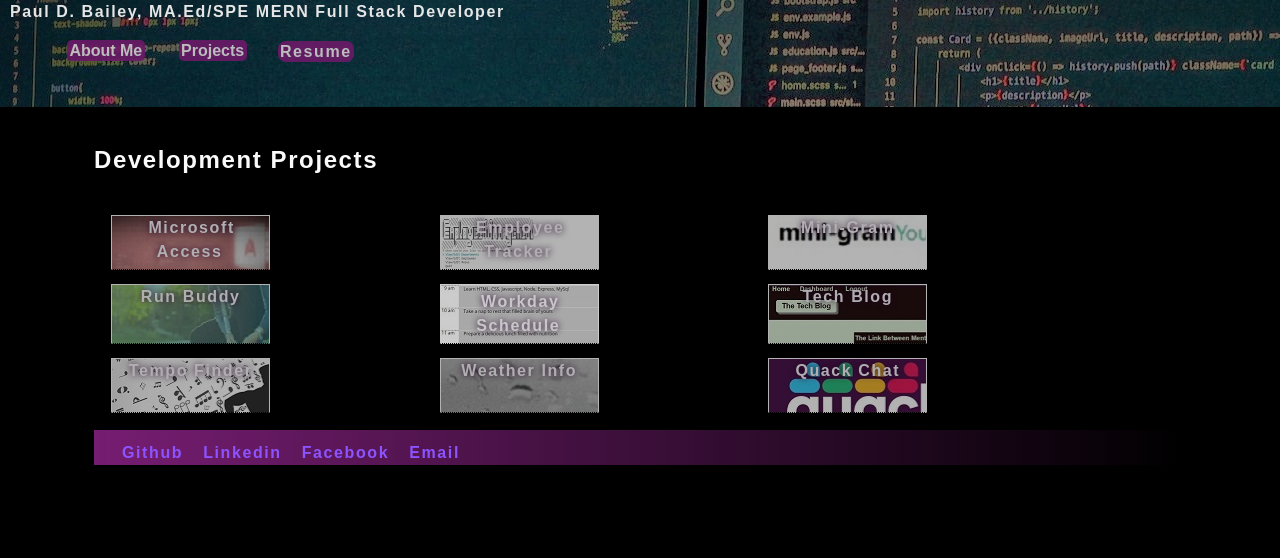
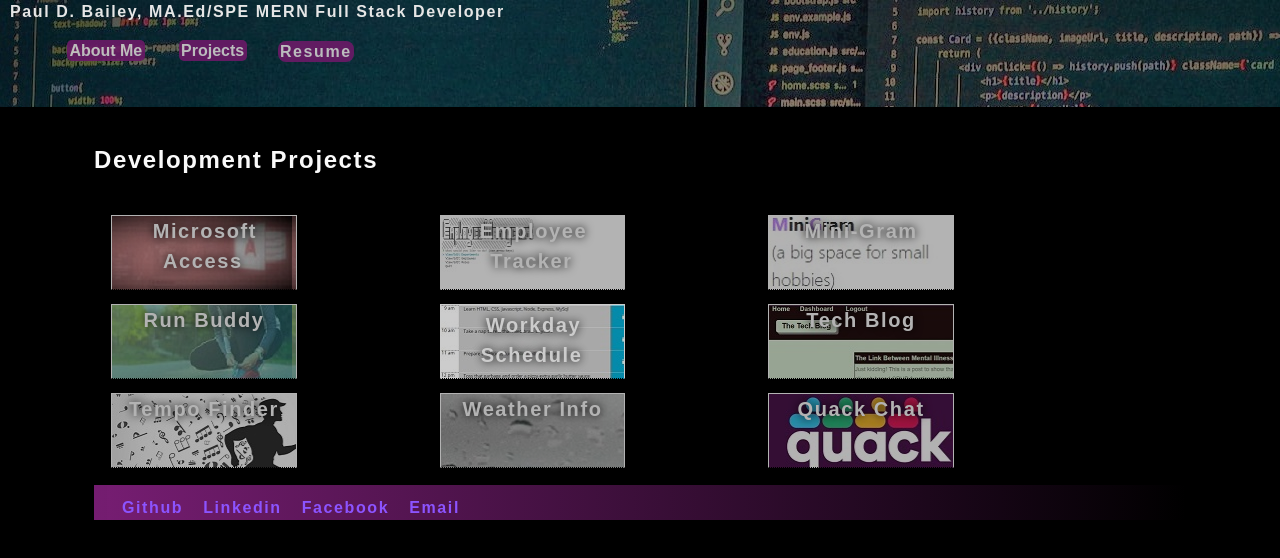
Before and after one commit to FatherDkay/reactportfolio, a React (Create React App) app: page / in a window 1280 px wide. Both pictures are taken after a click on the button "Projects". Shown: the top 558 px of the page. Built offline with nearby package versions, Linux system fonts and the light colour scheme.

Commit message:
adjusted project format

```diff
--- a/src/pages/Projects/index.js
+++ b/src/pages/Projects/index.js
@@ -8,23 +8,23 @@ function Projects() {
 <div>
         <h2 id="projects"><br /><br />Development Projects</h2>
         <div class="grid-container">
-        <div class="project access tooltip col-6"><a href = "https://fatherdkay.github.io/accessInfo/" target = "_blank" rel = "noopener noreferrer">Microsoft Access</a>
+        <div class="project access tooltip col-7"><a href = "https://fatherdkay.github.io/accessInfo/" target = "_blank" rel = "noopener noreferrer">Microsoft Access</a>
         <span class="tooltiptext">Informaiton and screenshots for my Microsoft Access projects</span></div>
-        <div class="project employeeTracker tooltip col-6"><a href = "https://drive.google.com/file/d/11UFXMedNR5GNwYkOE5Vshi3uurcTwdUN/view?usp=sharing" target = "_blank" rel = "noopener noreferrer">Employee Tracker</a>
+        <div class="project employeeTracker tooltip col-7"><a href = "https://drive.google.com/file/d/11UFXMedNR5GNwYkOE5Vshi3uurcTwdUN/view?usp=sharing" target = "_blank" rel = "noopener noreferrer">Employee Tracker</a>
         <span class="tooltiptext">Video walkthrough of my MySQL terminal based system</span></div>
-        <div class="project miniGram tooltip col-6"><a href = "https://minigram2.herokuapp.com/" target = "_blank" rel = "noopener noreferrer">Mini-Gram</a>
+        <div class="project miniGram tooltip col-7"><a href = "https://minigram2.herokuapp.com/" target = "_blank" rel = "noopener noreferrer">Mini-Gram</a>
         <span class="tooltiptext">Group project 2.  I built the backend with MySQL</span></div>
-          <div class="project runBuddy tooltip col-6"><a href = "https://fatherdkay.github.io/run-buddy/" target = "_blank" rel="noopener noreferrer">Run Buddy</a>
+          <div class="project runBuddy tooltip col-7"><a href = "https://fatherdkay.github.io/run-buddy/" target = "_blank" rel="noopener noreferrer">Run Buddy</a>
           <span class="tooltiptext">HTML, CSS example</span></div>
-          <div class="project scheduler tooltip col-6"><a href="https://fatherdkay.github.io/workDayScheduler/" target = "_blank" rel = "noopener noreferrer">Workday Schedule</a>
+          <div class="project scheduler tooltip col-7"><a href="https://fatherdkay.github.io/workDayScheduler/" target = "_blank" rel = "noopener noreferrer">Workday Schedule</a>
           <span class="tooltiptext">HTML site using JavaScript to dynamically generate content</span></div>
-          <div class="project techBlog tooltip col-6"><a href="https://sheltered-tundra-87517.herokuapp.com/" target = "_blank" rel = "noopener noreferrer">Tech Blog</a>
+          <div class="project techBlog tooltip col-7"><a href="https://sheltered-tundra-87517.herokuapp.com/" target = "_blank" rel = "noopener noreferrer">Tech Blog</a>
           <span class="tooltiptext">MySQL backend, express handlebars front end, bcrypt, session for security, sequelize</span></div>
-          <div class="project tempoFinder tooltip col-6"><a href = "https://nicwille.github.io/group1/" target = "_blank" rel = "noopener noreferrer">Tempo Finder</a>
+          <div class="project tempoFinder tooltip col-7"><a href = "https://nicwille.github.io/group1/" target = "_blank" rel = "noopener noreferrer">Tempo Finder</a>
           <span class="tooltiptext">Group project 1.  API fetch focused project</span></div>
-          <div class="project weather tooltip col-6"><a href="https://fatherdkay.github.io/weatherDashboard/" target = "_blank" rel = "noopener noreferrer">Weather Info</a>
+          <div class="project weather tooltip col-7"><a href="https://fatherdkay.github.io/weatherDashboard/" target = "_blank" rel = "noopener noreferrer">Weather Info</a>
           <span class="tooltiptext">HTML with dynamic contenct created with JavaScript and API fetch functions to hanlde contenct</span></div>
-          <div class="project quack tooltip col-6"><a href="https://git.heroku.com/quackchat-project3.git" target = "_blank" rel = "noopener noreferrer">Quack Chat</a>
+          <div class="project quack tooltip col-7"><a href="https://git.heroku.com/quackchat-project3.git" target = "_blank" rel = "noopener noreferrer">Quack Chat</a>
           <span class="tooltiptext">Group project 3.  I worked on the back end using graphql.  Front end react.  Note:  Project did not deploy correclty.  Troubleshooting in progress</span></div>
         </div>
       </div>
--- a/src/pages/Projects/projectStyle.css
+++ b/src/pages/Projects/projectStyle.css
@@ -15,10 +15,11 @@
 
   .grid-container a {
     text-decoration: none;
-    color: rgb(251, 248, 252);
+    font-weight: bold;
+    color: white;
     font-weight:unset;
     align-items: center;
-    text-shadow: 0 0 7px #2b0133;
+    text-shadow: 0 0 10px black;
     justify-content: center;
     align-content: center;
   }
@@ -27,7 +28,7 @@
     opacity: 70%;
     margin: 2px;
     width: 170px;
-    min-height: 55px;
+    min-height: 75px;
     border: 1px solid white;
     text-align:center;
     text-decoration: none !important;
@@ -57,7 +58,7 @@
 }
 
 .miniGram {
-    background-image: url("../../assets/Projects/minigram.jpg") !important;
+    background-image: url("../../assets/Projects/MiniGramNew.jpg") !important;
     /* padding-top: 12px; */
 }
 
@@ -150,3 +151,16 @@
     width: 100%;
   }
 }
+
+@media screen and (min-width: 600px) {
+  .project {
+    font-size: 20px;
+  }
+}
+
+@media screen and (max-width: 600px) {
+  .project {
+    font-size: 12px;
+    padding-top: 5px;
+  }
+}
```
Also changed, not shown: src/assets/Projects/MiniGramNew.jpg (added).
